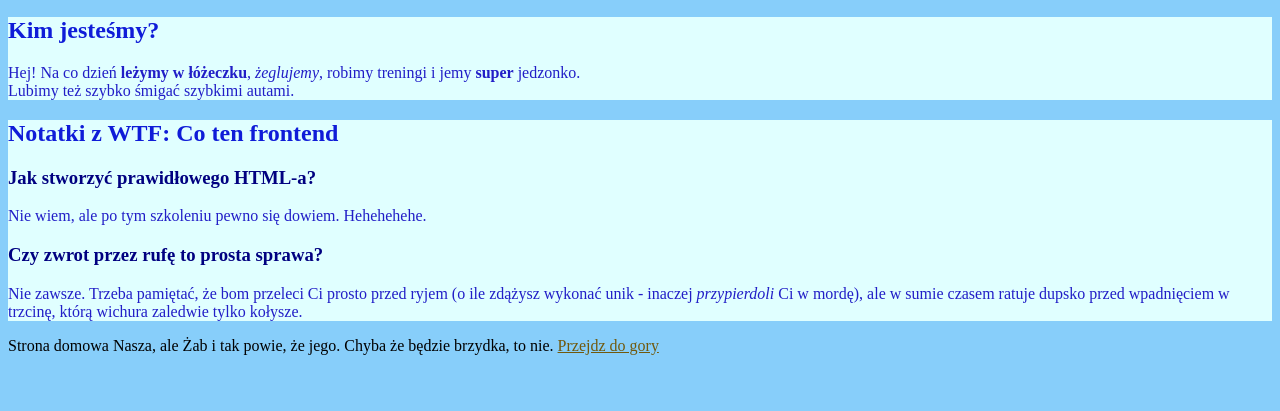
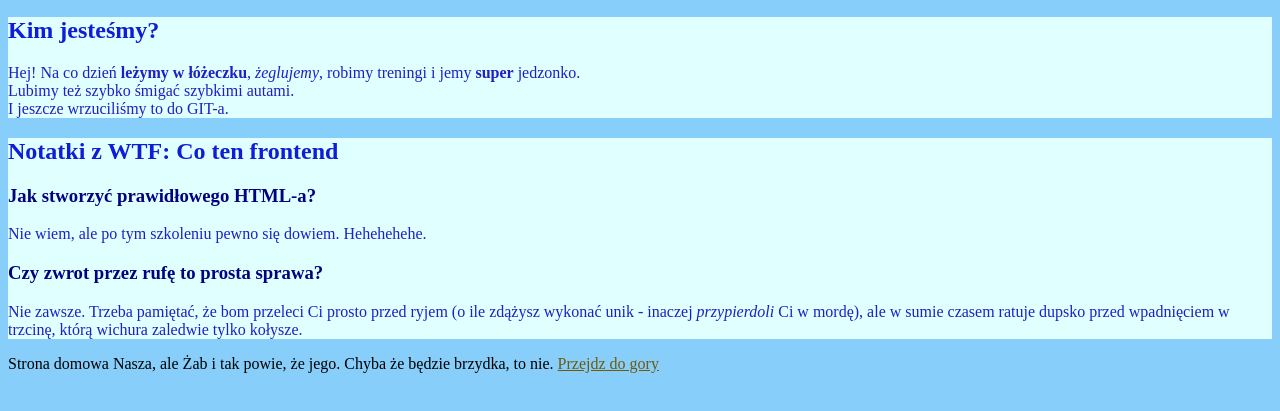
Before and after one commit to bmolik/homepage, a plain HTML site: page index.html in a window 1280 px wide. Shown: the part 127-538 px from the top of the page. Drawn offline with Linux system fonts and the light colour scheme.

Commit message:
new content on index page

```diff
--- a/index.html
+++ b/index.html
@@ -26,7 +26,8 @@
         </header>
         <section>
             <h2>Kim jesteśmy?</h2>
-            <p>Hej! Na co dzień <b>leżymy w łóżeczku</b>, <i>żeglujemy</i>, robimy treningi i jemy <strong>super</strong> jedzonko. <br/> Lubimy też szybko śmigać szybkimi autami.</p>
+            <p>Hej! Na co dzień <b>leżymy w łóżeczku</b>, <i>żeglujemy</i>, robimy treningi i jemy <strong>super</strong> jedzonko. <br/> Lubimy też szybko śmigać szybkimi autami.
+                <br/>I jeszcze wrzuciliśmy to do GIT-a.</p>
         </section>
         <section>
             <h2 class="hotpink-header">Notatki z WTF: Co ten frontend</h2>
```
